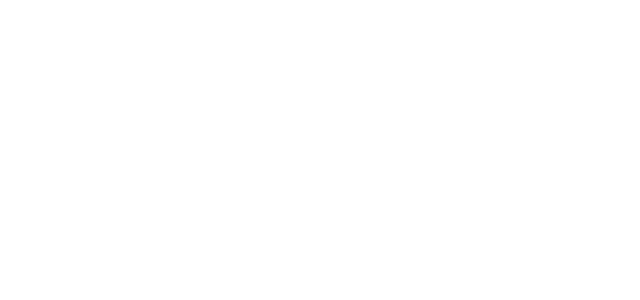
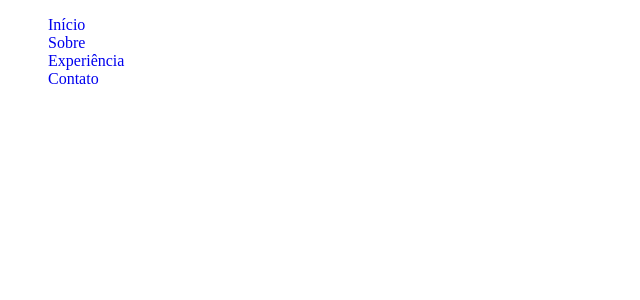
Before and after one commit to GustavoMSandoval/Portfolio-Santander, a React (Vite) app: page / in a window 1280 px wide. Shown: the top 300 px of the page, without its empty margins (0-640 px from the left). Built offline with nearby package versions, Linux system fonts and the light colour scheme.

Commit message:
feat: Adicionando navbar

```diff
--- a/src/App.tsx
+++ b/src/App.tsx
@@ -1,7 +1,10 @@
+import Navbar from "./components/Navbar";
+
 function App() {
 
   return (
     <>
+    <Navbar/>
     </>
   )
 }
--- /dev/null
+++ b/src/components/Navbar.tsx
@@ -0,0 +1,16 @@
+export default function Navbar() {
+  return (
+    <header>
+        <nav className="flex">
+            <a href=""></a>
+            <ul className="nav-link-list">
+                <li><a href="start" className="nav-link">Início</a></li>
+                <li><a href="about" className="nav-link">Sobre</a></li>
+                <li><a href="experience" className="nav-link">Experiência</a></li>
+                <li><a href="contact" className="nav-link">Contato</a></li>
+            </ul>
+            <img src="" alt=""/>
+        </nav>
+    </header>
+  )
+}
--- a/src/index.css
+++ b/src/index.css
@@ -3,6 +3,10 @@
   --secondary: #767676;
   --dark: #000000;
   --light: #ffffff;
+}
+
+a {
+  text-decoration: none;
 }
 
 .text-primary {
@@ -12,3 +16,28 @@
 .text-secondary {
   color: var(--secondary);
 }
+
+.nav-link-list {
+  list-style: none;
+}
+
+.nav-link {
+  transition: ease-in-out .5s;
+  position: relative;
+
+  &:hover:after {
+    width: 100%;
+  }
+
+}
+
+.nav-link::after {
+    content: '';
+    position: absolute;
+    height: 1px;
+    left: 0;
+    bottom: 0;
+    width: 0;
+    background-color: var(--primary);
+    transition: width .5s;
+  }
```
